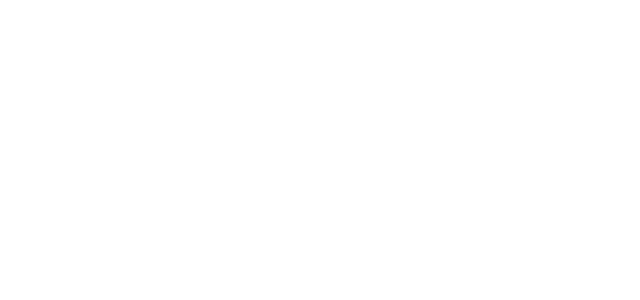
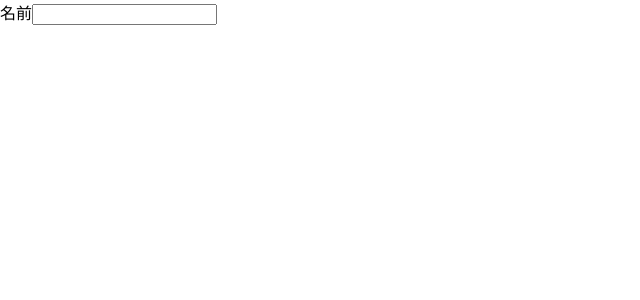
Before and after one commit to aokimakoto0322/SocialCommunityApp_React, a React (Create React App) app: page /name in a window 1280 px wide. Before the commit this address had no page. Shown: the top 300 px of the page, without its empty margins (0-640 px from the left). Built offline with nearby package versions, Linux system fonts and the light colour scheme.

Commit message:
inputのサンプルページ作成

```diff
--- /dev/null
+++ b/src/compornents/Name.tsx
@@ -0,0 +1,16 @@
+import React from "react";
+
+const Name = () => {
+    const onChange = (e: React.ChangeEvent<HTMLInputElement>) => {
+        console.log(e.target.value)
+    }
+
+    return (
+        <div>
+            <label htmlFor="name">名前</label>
+            <input id="name" className="input-name" type="text" onChange={onChange} />
+        </div>
+    )
+}
+
+export default Name
--- a/src/index.tsx
+++ b/src/index.tsx
@@ -3,6 +3,7 @@
 import './index.css';
 import App from './App';
 import Hello from './compornents/Hello'
+import Name from './compornents/Name'
 import reportWebVitals from './reportWebVitals';
 import { Route, BrowserRouter, Routes} from 'react-router-dom';
 
@@ -15,6 +16,7 @@
       <Routes>
         <Route path='/' element={<App />} />
         <Route path='/hello' element={<Hello />} />
+        <Route path='/name' element={<Name />} />
       </Routes>
     </BrowserRouter>
   </React.StrictMode>
```
Also changed, not shown: src/hello.tsx (deleted, +0 -14 lines).
